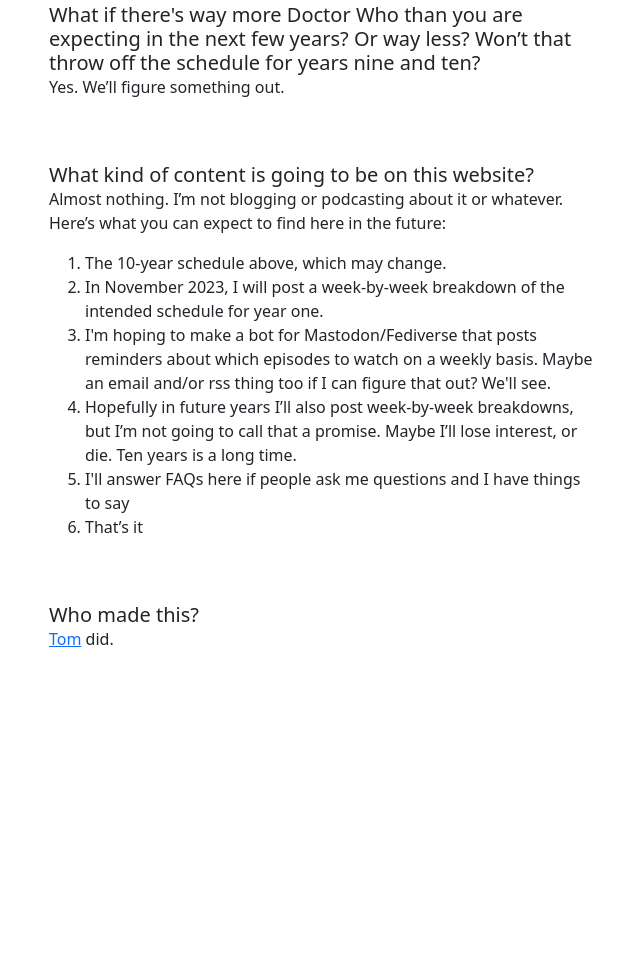
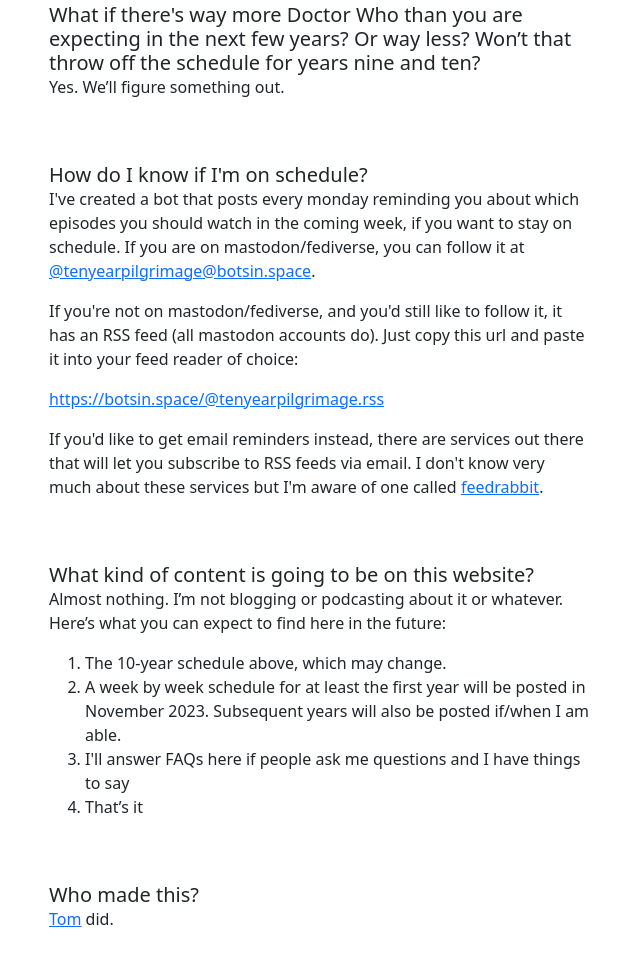
Before and after one commit to thomasmdickinson/tenyearpilgrimage, a plain HTML site: page index.html in a window 1280 px wide. Shown: the part 5381-6344 px from the top of the page, without its empty margins (323-963 px from the left). Before the commit the page ends 6160 px from the top, so only its background shows below. Drawn offline with nearby package versions, Linux system fonts and the light colour scheme.

Commit message:
Add info about fediverse bot

```diff
--- a/index.html
+++ b/index.html
@@ -205,7 +205,7 @@
             <p>
               There’s nothing to join! This is just an idea for how you might want to watch Doctor Who. You “join” by watching Doctor
               Who. If you want to do some more “joining”, try watching and discussing with your friends. If you are a social media
-              user, on a platform that uses hashtags, maybe you can get the #10YearPilgrimage hashtag going. Start a movement.
+              user, on a platform that uses hashtags, maybe you can get the #TenYearPilgrimage hashtag going. Start a movement.
             </p>
 
             <h5>What about spin-offs?</h5>
@@ -290,6 +290,28 @@
             <p>Yes. We’ll figure something out. </p>
 
             <h5>
+              How do I know if I'm on schedule?
+            </h5>
+
+            <p>
+              I've created a bot that posts every monday reminding you about which episodes you should watch in the coming
+              week, if you want to stay on schedule. If you are on mastodon/fediverse, you can follow it at
+              <a href="https://botsin.space/@tenyearpilgrimage">@tenyearpilgrimage@botsin.space</a>.
+            </p>
+
+            <p>
+              If you're not on mastodon/fediverse, and you'd still like to follow it, it has an RSS feed (all mastodon accounts do).
+              Just copy this url and paste it into your feed reader of choice:
+            </p>
+
+            <blockquote><a href="https://botsin.space/@tenyearpilgrimage.rss">https://botsin.space/@tenyearpilgrimage.rss</a></blockquote>
+
+            <p>
+              If you'd like to get email reminders instead, there are services out there that will let you subscribe to RSS feeds via
+              email. I don't know very much about these services but I'm aware of one called <a href="http://feedrabbit.com">feedrabbit</a>.
+            </p>
+
+            <h5>
               What kind of content is going to be on this website?
             </h5>
 
@@ -300,14 +322,9 @@
 
             <ol>
               <li>The 10-year schedule above, which may change.</li>
-              <li>In November 2023, I will post a week-by-week breakdown of the intended schedule for year one.</li>
               <li>
-                I'm hoping to make a bot for Mastodon/Fediverse that posts reminders about which episodes to watch on a
-                weekly basis. Maybe an email and/or rss thing too if I can figure that out? We'll see.
-              </li>
-              <li>
-                Hopefully in future years I’ll also post week-by-week breakdowns, but I’m not going to call that a promise.
-                Maybe I’ll lose interest, or die. Ten years is a long time.
+                A week by week schedule for at least the first year will be posted in November 2023. Subsequent years will also be
+                posted if/when I am able.
               </li>
               <li>I'll answer FAQs here if people ask me questions and I have things to say</li>
               <li>That’s it</li>
```
